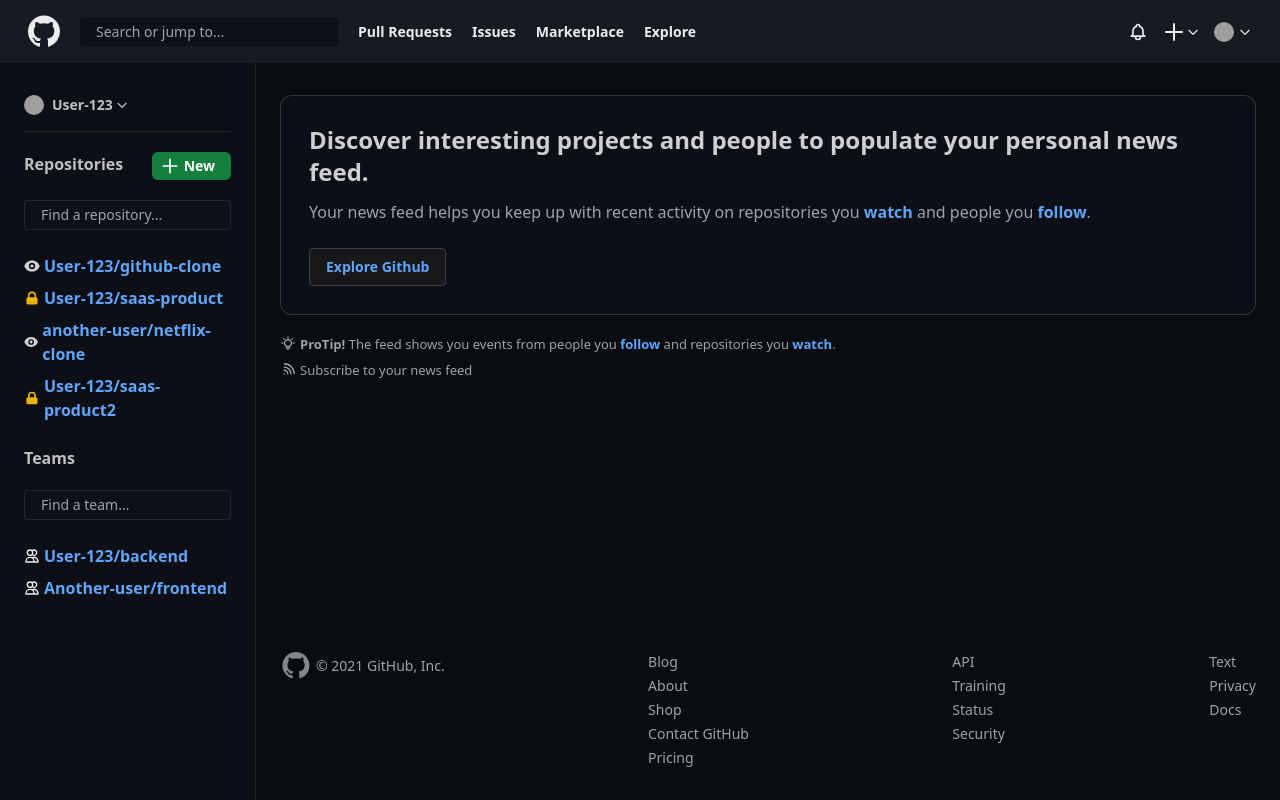
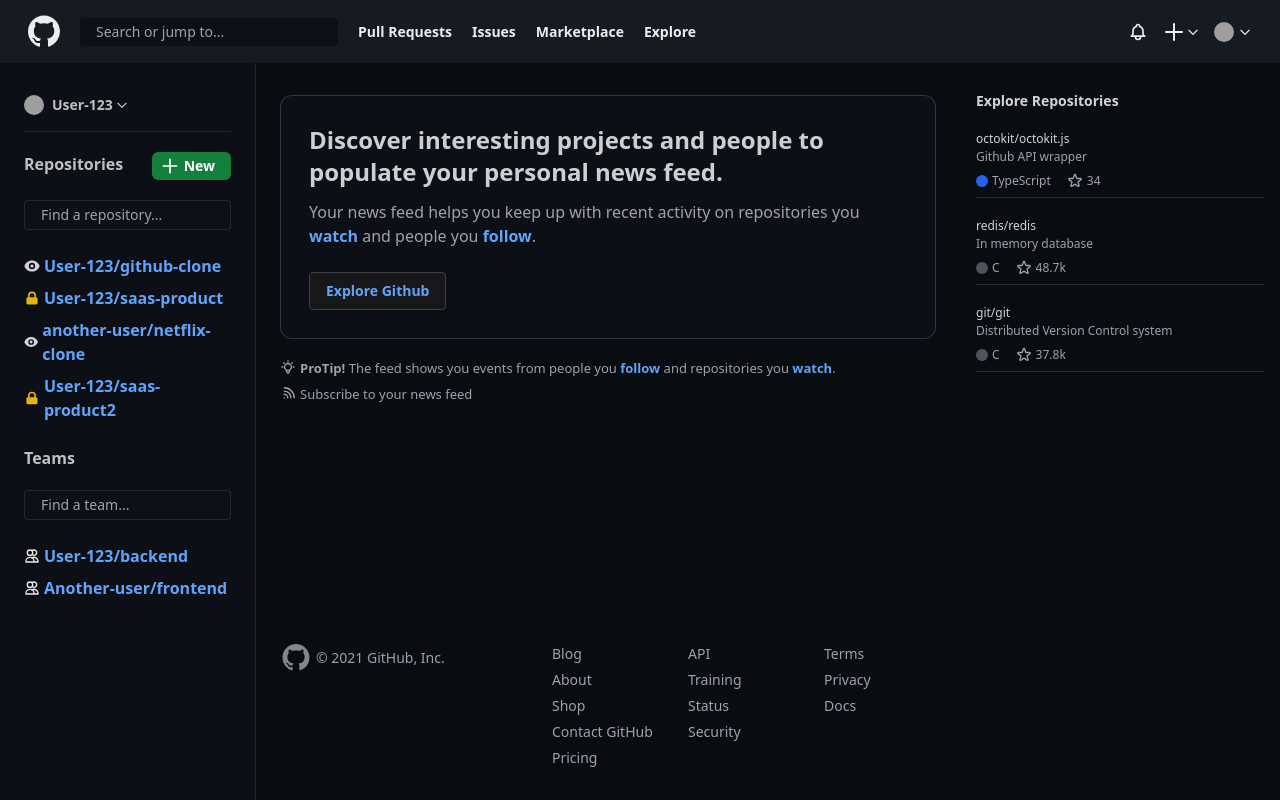
Before and after one commit to Parth-2412/Github-Clone, a React (Create React App) app: page / in a window 1280 px wide. Built offline with nearby package versions, Linux system fonts and the light colour scheme; grey boxes are pictures that could not be loaded.

Commit message:
Completed UI

```diff
--- a/public/index.html
+++ b/public/index.html
@@ -7,13 +7,8 @@
     <meta name="theme-color" content="#000000" />
     <meta
       name="description"
-      content="Web site created using create-react-app"
+      content="Github Clone made using React"
     />
-    <!--
-      manifest.json provides metadata used when your web app is installed on a
-      user's mobile device or desktop. See https://developers.google.com/web/fundamentals/web-app-manifest/
-    -->
-    <link rel="manifest" href="%PUBLIC_URL%/manifest.json" />
     <!--
       Notice the use of %PUBLIC_URL% in the tags above.
       It will be replaced with the URL of the `public` folder during the build.
--- a/src/App.js
+++ b/src/App.js
@@ -1,5 +1,6 @@
 import { useEffect, useState } from "react";
 import Discover from "./Discover";
+import Explore from "./Explore";
 import Header from "./Header";
 import Sidebar from "./Sidebar";
 
@@ -28,6 +29,7 @@
 			>
 				<Sidebar />
 				<Discover />
+				<Explore />
 			</div>
 		</div>
 	);
--- a/src/Discover.js
+++ b/src/Discover.js
@@ -1,24 +1,13 @@
 import React from "react";
 import Link from "./Link";
 import { LightBulbIcon, WifiIcon } from "@heroicons/react/outline";
-import Logo from "./Logo";
+import Footer from "./Footer";
 
 function Discover() {
 	const Watch = <Link href="http://github.com/trending" text="watch" />;
 	const Follow = (
 		<Link href="http://github.com/trending/developers" text="follow" />
 	);
-	const FooterLink = ({ children, href }) => {
-		href = href ?? "https://github.com";
-		return (
-			<span
-				className="hover:text-blue-500 hover:underline cursor-pointer"
-				onClick={() => (window.location.href = href)}
-			>
-				{children}
-			</span>
-		);
-	};
 	return (
 		<div className="flex flex-col justify-between py-8 md:px-6 px-3 w-full">
 			<div className="space-y-5">
@@ -36,7 +25,7 @@
 						<> and people you </>
 						{Follow}.
 					</div>
-					<button className="text-blue-400 border active:bg-blue-700 active:text-white font-semibold border-gray-700 p-2 px-4 rounded hover:border-blue-500 hover:bg-gray-800 bg-gray-900 text-sm mt-6">
+					<button onClick={() => { window.location.href = "http://github.com/explore"}} className="text-blue-400 border active:bg-blue-700 active:text-white font-semibold border-gray-700 p-2 px-4 rounded hover:border-blue-500 hover:bg-gray-800 bg-gray-900 text-sm mt-6">
 						Explore Github
 					</button>
 				</div>
@@ -60,37 +49,7 @@
 					</div>
 				</div>
 			</div>
-			<footer className="text-xs md:text-sm text-gray-400 flex w-full md:justify-between md:mt-0 mt-10 md:px-0 px-3">
-				<div className="lg:flex items-start hidden cursor-pointer">
-					<div className="flex items-center space-x-1 group">
-						<Logo
-							height="27px"
-							className="text-white opacity-50 group-hover:opacity-70"
-						/>
-						<span>© 2021 GitHub, Inc.</span>
-					</div>
-				</div>
-				<>
-					<div className="flex flex-col space-y-1 lg:flex-initial flex-1">
-						<FooterLink>Blog</FooterLink>
-						<FooterLink>About</FooterLink>
-						<FooterLink>Shop</FooterLink>
-						<FooterLink>Contact GitHub</FooterLink>
-						<FooterLink>Pricing</FooterLink>
-					</div>
-					<div className="flex flex-col space-y-1 lg:flex-initial flex-1">
-						<FooterLink>API</FooterLink>
-						<FooterLink>Training</FooterLink>
-						<FooterLink>Status</FooterLink>
-						<FooterLink>Security</FooterLink>
-					</div>
-					<div className="flex flex-col space-y-1 lg:flex-initial flex-1">
-						<FooterLink>Text</FooterLink>
-						<FooterLink>Privacy</FooterLink>
-						<FooterLink>Docs</FooterLink>
-					</div>
-				</>
-			</footer>
+			<Footer />
 		</div>
 	);
 }
--- /dev/null
+++ b/src/Explore.js
@@ -0,0 +1,45 @@
+import React from "react";
+import ExploreItem from "./ExploreItem";
+
+const data = [
+	{
+		username: "octokit",
+		name: "octokit.js",
+		description: "Github API wrapper",
+		language: "TypeScript",
+		stars: "34",
+		color: "blue",
+	},
+	{
+		username: "redis",
+		name: "redis",
+		description: "In memory database",
+		language: "C",
+		stars: "48.7k",
+		color: "gray",
+	},
+	{
+		username: "git",
+		name: "git",
+		description: "Distributed Version Control system",
+		language: "C",
+		stars: "37.8k",
+		color: "gray",
+	},
+];
+function Explore() {
+	return (
+		<div className="lg:flex flex-col hidden mt-7 px-4">
+			<div className="font-medium">
+				<div className="font-semibold text-sm text-gray-300">
+					Explore Repositories
+				</div>
+				{data.map((repo) => (
+					<ExploreItem {...repo} />
+				))}
+			</div>
+		</div>
+	);
+}
+
+export default Explore;
--- /dev/null
+++ b/src/ExploreItem.js
@@ -0,0 +1,34 @@
+import { StarIcon } from "@heroicons/react/outline";
+import React from "react";
+
+function ExploreItem({ username, name, language, stars, description, color }) {
+	return (
+		<div className="text-xs my-5 border-b border-gray-800">
+			<div
+				className="text-gray-300 cursor-pointer hover:text-blue-400"
+				onClick={() =>
+					(window.location.href = `https://github.com/${username}/${name}`)
+				}
+			>
+				{username}/{name}
+			</div>
+			<div className="text-gray-400 font-normal my-0.5 truncate">
+				{description}
+			</div>
+			<div className="my-2 text-gray-400 font-normal flex space-x-4">
+				<div className="flex items-center">
+					<div
+						className={`h-3 w-3 rounded-full mr-1 bg-${color}-600`}
+					/>
+					<div>{language}</div>
+				</div>
+				<div className="flex items-center space-x-1">
+					<StarIcon className="h-4" />
+					<div>{stars}</div>
+				</div>
+			</div>
+		</div>
+	);
+}
+
+export default ExploreItem;
--- /dev/null
+++ b/src/Footer.js
@@ -0,0 +1,39 @@
+import React from 'react'
+import FooterLink from './FooterLink';
+import Logo from "./Logo";
+
+
+function Footer() {
+    return <footer className="text-xs md:text-sm text-gray-400 grid w-full grid-cols-3 lg:grid-cols-5 md:mt-0 mt-10 lg:gap-x-6 md:px-0 px-3">
+        <div className="lg:flex items-start hidden col-span-2">
+            <div className="flex items-center space-x-1 group cursor-pointer ">
+                <Logo
+                    height="27px"
+                    className="text-white opacity-50 group-hover:opacity-70" />
+                <span>© 2021 GitHub, Inc.</span>
+            </div>
+        </div>
+        <>
+            <div className="flex flex-col space-y-1.5">
+                <FooterLink href="https://github.blog">Blog</FooterLink>
+                <FooterLink href="https://github.com/about">About</FooterLink>
+                <FooterLink href="https://shop.github.com">Shop</FooterLink>
+                <FooterLink href="https://support.github.com">Contact GitHub</FooterLink>
+                <FooterLink href="https://github.com/pricing">Pricing</FooterLink>
+            </div>
+            <div className="flex flex-col space-y-1.5">
+                <FooterLink href="https://docs.github.com">API</FooterLink>
+                <FooterLink href="https://services.github.com">Training</FooterLink>
+                <FooterLink href="https://githubstatus.com">Status</FooterLink>
+                <FooterLink href="https://docs.github.com/articles/github-security">Security</FooterLink>
+            </div>
+            <div className="flex flex-col space-y-1.5 ">
+                <FooterLink href="https://docs.github.com/en/github/site-policy/github-terms-of-service">Terms</FooterLink>
+                <FooterLink href="https://docs.github.com/en/github/site-policy/github-privacy-statement">Privacy</FooterLink>
+                <FooterLink href="https://docs.github.com">Docs</FooterLink>
+            </div>
+        </>
+    </footer>
+}
+
+export default Footer
--- /dev/null
+++ b/src/FooterLink.js
@@ -0,0 +1,14 @@
+import React from 'react'
+
+function FooterLink({ children, href }){
+    href = href ?? "https://github.com";
+    return (
+        <span
+            className="hover:text-blue-500 mr-auto hover:underline cursor-pointer"
+            onClick={() => (window.location.href = href)}
+        >
+            {children}
+        </span>
+    );
+};
+export default FooterLink
--- a/tailwind.config.js
+++ b/tailwind.config.js
@@ -36,9 +36,9 @@
     extend : {
       gridTemplateColumns : {
         "github-md" : "33% auto",
-        "github-lg" : "25% auto min-content",
-        "github-xl" : "20% auto min-content",
-        "github-2xl" : "17% auto min-content",
+        "github-lg" : "25% auto 25%",
+        "github-xl" : "20% auto 25%",
+        "github-2xl" : "17% auto 25%",
       }
     }
   },
```
